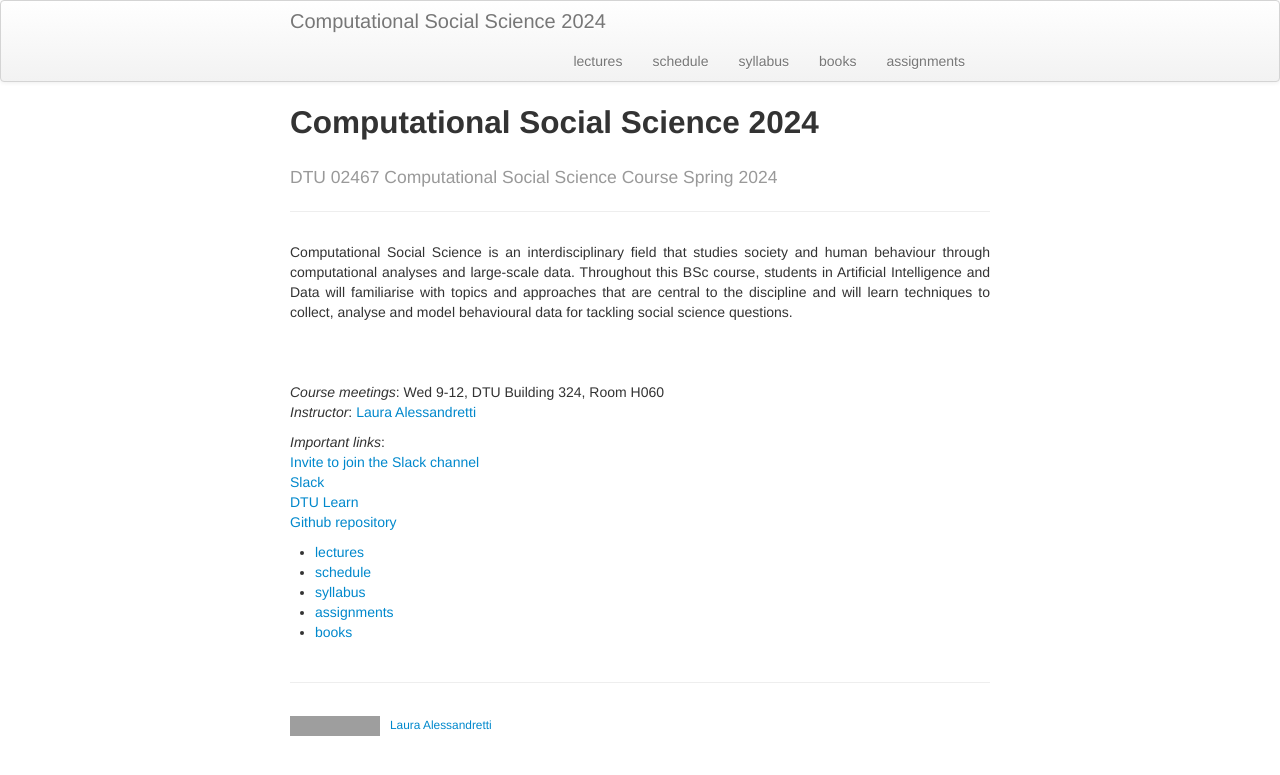
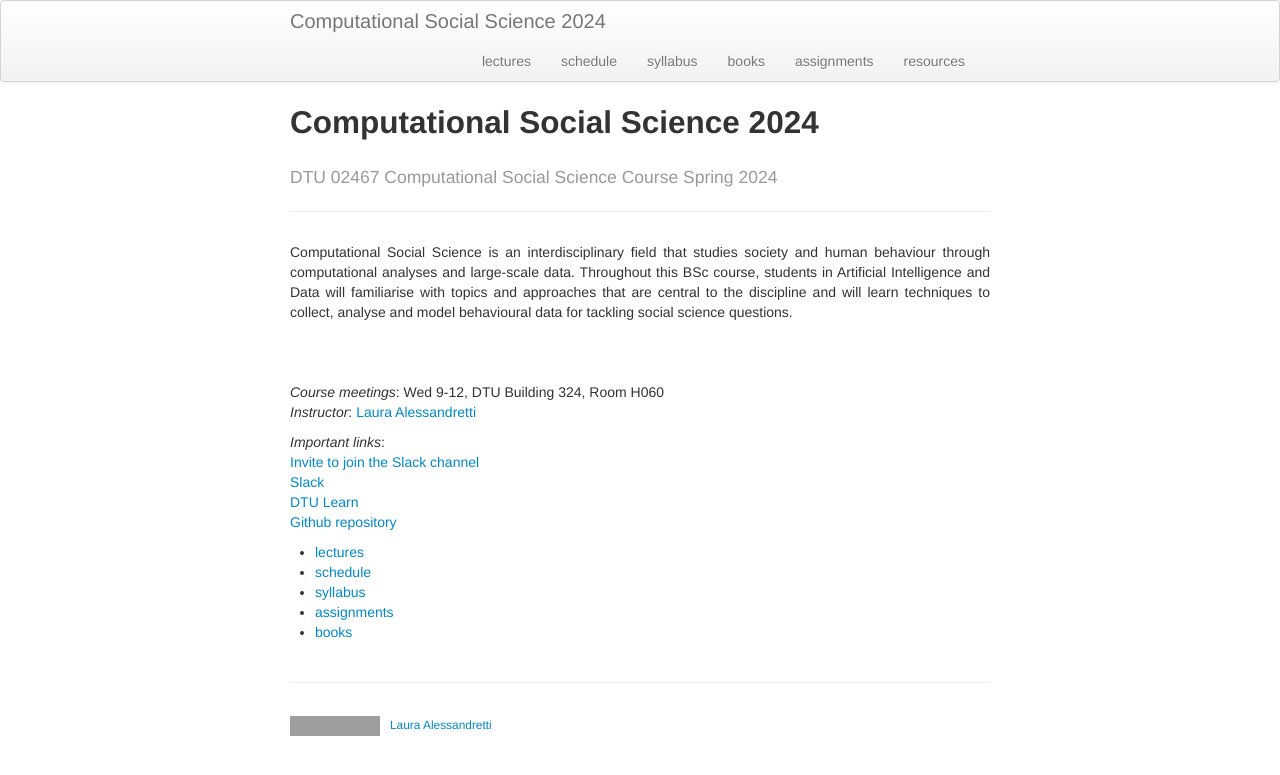
Before and after one commit to Simo067m/comsocsci2024, a Jekyll site: the page built from docs/index.md, in a window 1280 px wide. Shown: the top 775 px of the page. Built offline with Jekyll 4.4.1, drawn with Linux system fonts in a browser that asks for light colours; grey boxes are pictures that could not be loaded.

Commit message:
small changes

```diff
--- a/docs/_includes/themes/twitter/default.html
+++ b/docs/_includes/themes/twitter/default.html
@@ -39,6 +39,7 @@
               <li><a href="{{ BASE_PATH }}/syllabus.html">syllabus</a></li>
                <li><a href="{{ BASE_PATH }}/books.html">books</a></li>
               <li><a href="{{ BASE_PATH }}/assignments.html">assignments</a></li>
+              <li><a href="{{ BASE_PATH }}/resources.html">resources</a></li>
               <!-- <li><a href="{{ BASE_PATH }}/tutorials.html">tutorials</a></li> -->
           </ul>
         </div>
```
